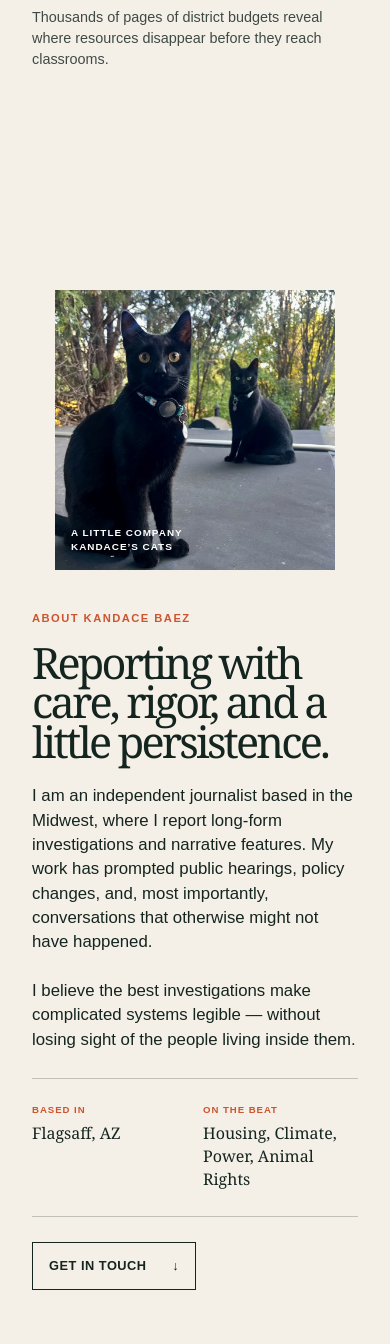
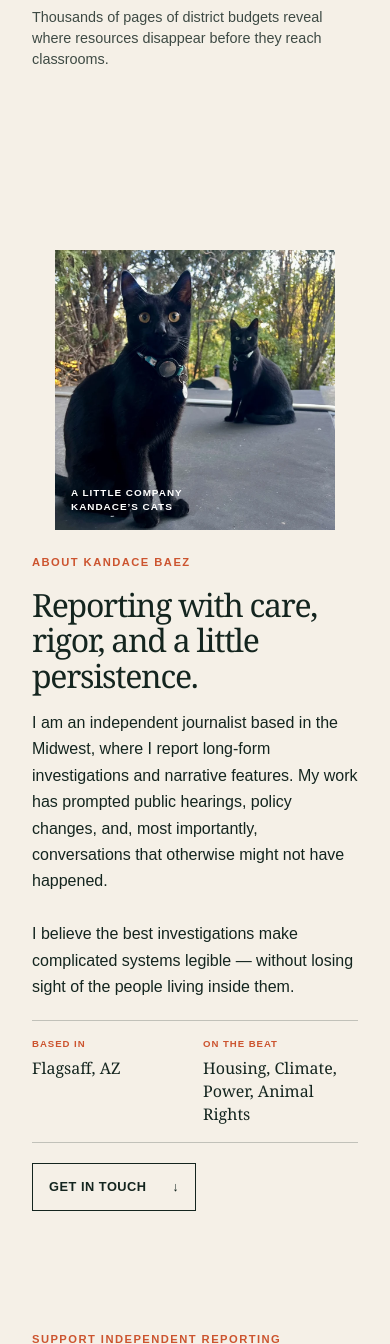
Before and after one commit to expo7/journalist-portfolio, a Django app: page / in a window 390 px wide. Shown: the part 2531-3875 px from the top of the page. Run offline with Django 5.2, Linux system fonts and the light colour scheme; data comes from the database, SQL or seed files in the repository.

Commit message:
Balance bio layout around compact portrait

```diff
--- a/portfolio/static/portfolio/styles.css
+++ b/portfolio/static/portfolio/styles.css
@@ -119,3 +119,13 @@ body .hero h1 { font-size:clamp(2.8rem,4.5vw,4.8rem); line-height:1.06; letter-s
  body .hero { padding-block:2rem 2.5rem; gap:1.75rem; }
  body .hero h1 { font-size:clamp(2.3rem,8.5vw,3.6rem); line-height:1.06; }
 }
+
+/* A compact portrait column rather than a large empty image track. */
+body .about { grid-template-columns:280px minmax(0,1fr); gap:clamp(2rem,4vw,4rem); align-items:start; max-width:1120px; margin-inline:auto; padding-block:3.5rem; }
+body .about-copy h2 { font-size:clamp(1.9rem,3vw,2.8rem); line-height:1.12; letter-spacing:-.04em; margin-bottom:1rem; }
+body .about-copy > p:not(.eyebrow) { max-width:none; font-size:1rem; line-height:1.65; margin:1rem 0; }
+body .about-details { padding:1rem 0; margin:1.25rem 0; }
+@media(max-width:780px) {
+ body .about { grid-template-columns:1fr; gap:1.5rem; padding-block:2.5rem; }
+ body .about-copy h2 { font-size:2rem; }
+}
--- a/portfolio/templates/portfolio/home.html
+++ b/portfolio/templates/portfolio/home.html
@@ -6,7 +6,7 @@
     <meta name="viewport" content="width=device-width, initial-scale=1.0" />
     <meta name="description" content="{{ profile.name }} is an investigative journalist exploring animal welfare, unexplained mysteries, and the natural world." />
     <title>{{ profile.name }} — Investigative Journalist</title>
-    <link rel="stylesheet" href="{% static 'portfolio/styles.css' %}?v=12" />
+    <link rel="stylesheet" href="{% static 'portfolio/styles.css' %}?v=13" />
     <link id="harbor-theme" rel="stylesheet" href="{% static 'portfolio/harbor.css' %}?v=1" {% if profile.theme == "original" %}disabled{% endif %} />
     <link id="rose-theme" rel="stylesheet" href="{% static 'portfolio/rose.css' %}?v=1" {% if profile.theme != "rose" %}disabled{% endif %} />
     <link id="midnight-theme" rel="stylesheet" href="{% static 'portfolio/midnight.css' %}?v=1" {% if profile.theme != "midnight" and profile.theme != "glow" %}disabled{% endif %} />
```
